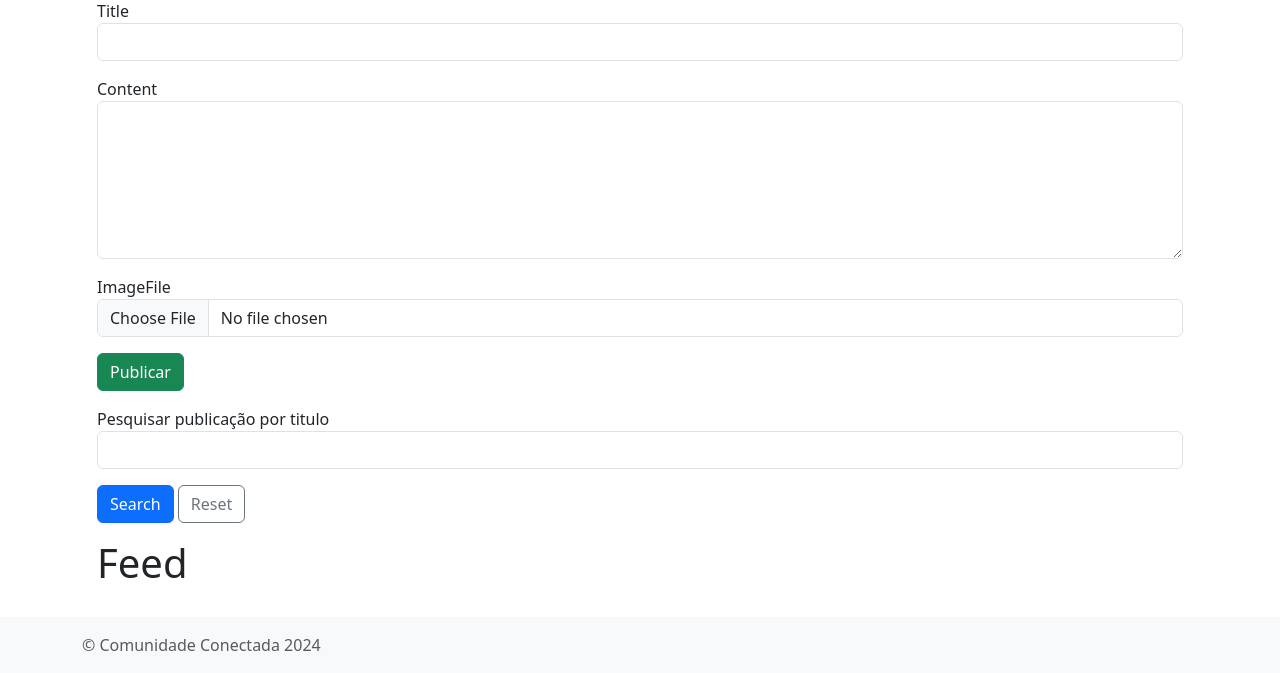
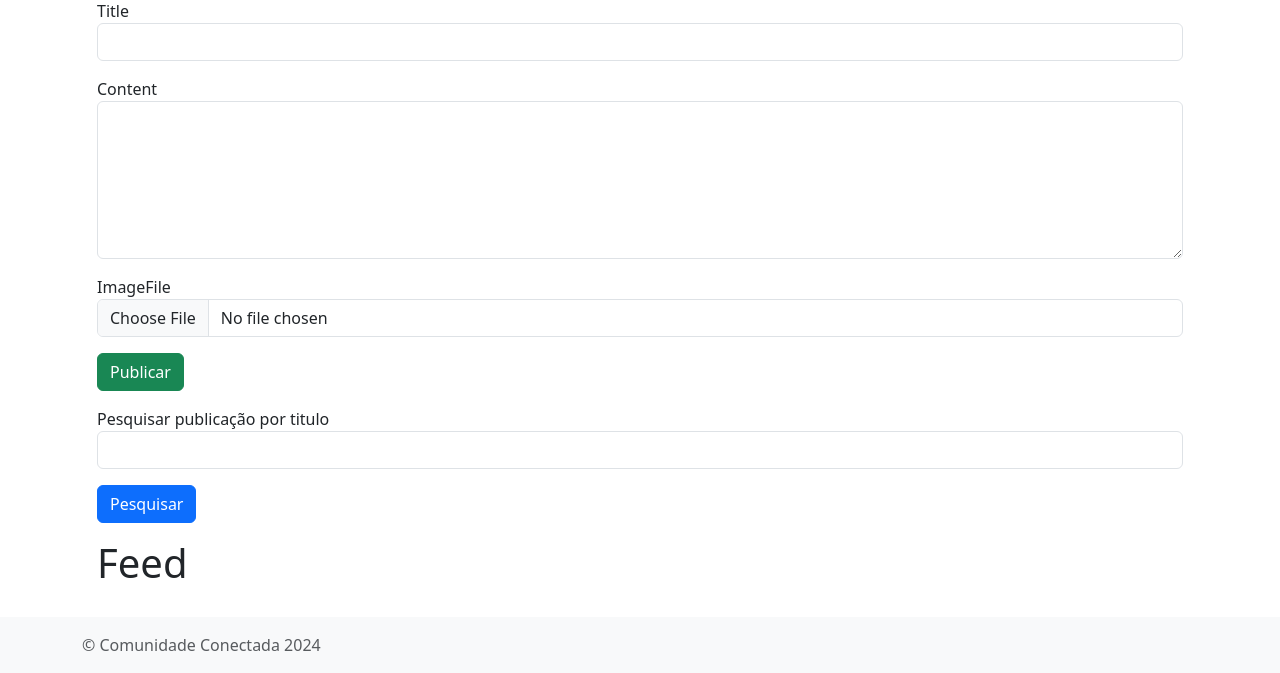
Before and after one commit to jonas-amilton/portal-web, a Yii app: template views/site/index.php in a window 1280 px wide. Shown: the part 127-800 px from the top of the page. Run offline with PHP 8.4 and a stand-in for Yii, Linux system fonts and the light colour scheme; the template is opened without the code that fills it, so the values that code supplies are empty; form fields are guessed from the names that the template uses; some libraries are stand-ins or nearby versions.

Commit message:
delete: Apagado botão de resetar o input

```diff
--- a/views/site/_search.php
+++ b/views/site/_search.php
@@ -17,8 +17,7 @@ use yii\widgets\ActiveForm;
     <?= $form->field($model, 'title')->label('Pesquisar publicação por titulo') ?>
 
     <div class="form-group">
-        <?= Html::submitButton('Search', ['class' => 'btn btn-primary']) ?>
-        <?= Html::resetButton('Reset', ['class' => 'btn btn-outline-secondary']) ?>
+        <?= Html::submitButton('Pesquisar', ['class' => 'btn btn-primary']) ?>
     </div>
 
     <?php ActiveForm::end(); ?>
```
